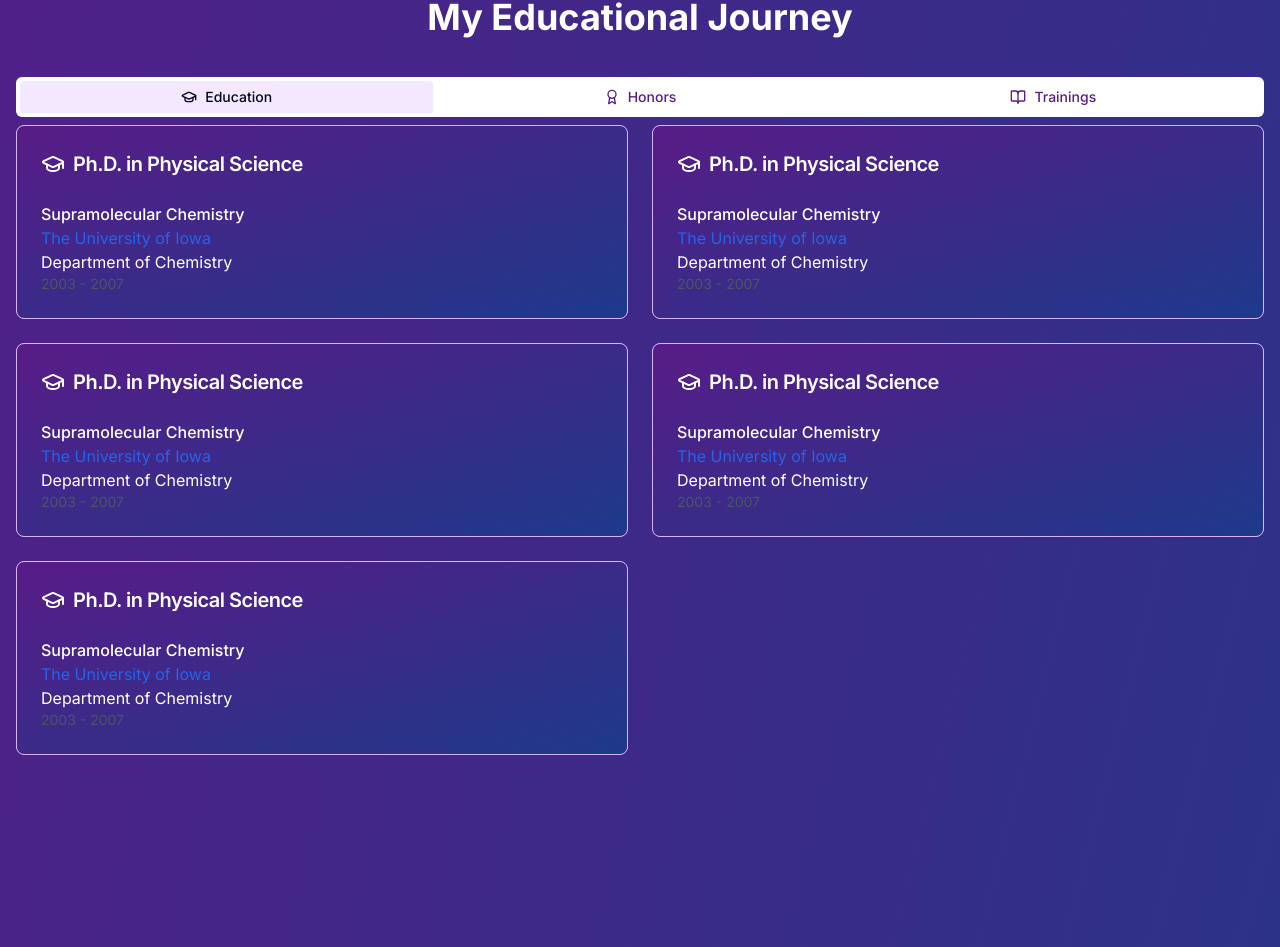
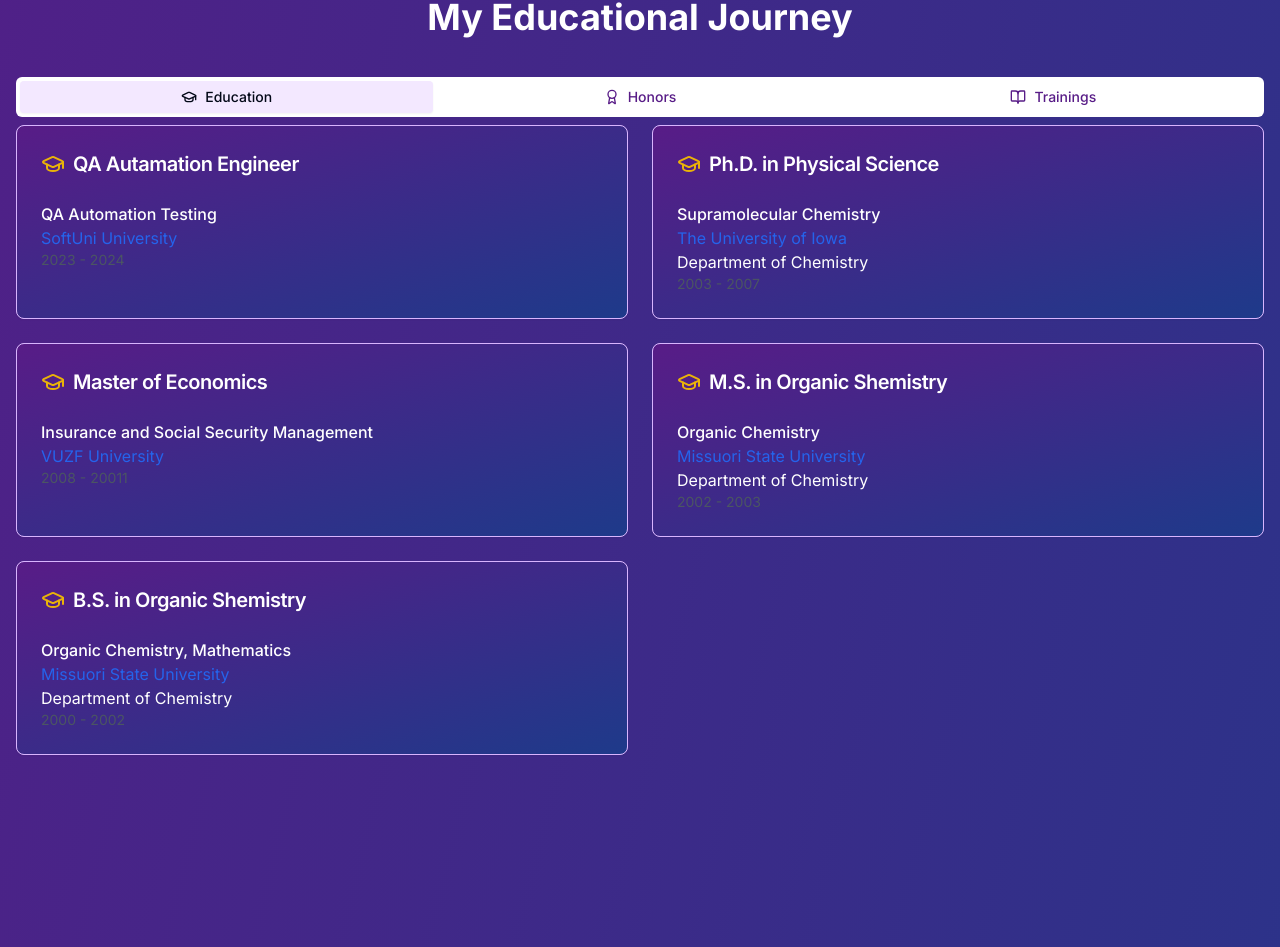
Before and after one commit to i11g/My-new-site, a Next.js app in the folder my-app/: page / in a window 1280 px wide. Shown: the part 1543-2490 px from the top of the page. Built offline with nearby package versions, Linux system fonts and the light colour scheme.

Commit message:
files added

```diff
--- a/my-app/src/app/components/Education.tsx
+++ b/my-app/src/app/components/Education.tsx
@@ -7,12 +7,11 @@ import { ScrollArea } from '@/app/components/ui/scroll-area';
 const Education = () => {
   const educationData = [
     {
-      degree: "Ph.D. in Physical Science",
-      area: "Supramolecular Chemistry",
-      university: "The University of Iowa",
-      universityUrl: "https://uiowa.edu/",
-      department: "Department of Chemistry",
-      period: "2003 - 2007"
+      degree: "QA Autamation Engineer",
+      area: "QA Automation Testing",
+      university: "SoftUni University",
+      universityUrl: "https://softuni.bg/",
+      period: "2023 - 2024"
     },
     {
       degree: "Ph.D. in Physical Science",
@@ -23,28 +22,27 @@ const Education = () => {
       period: "2003 - 2007"
     },
     {
-      degree: "Ph.D. in Physical Science",
-      area: "Supramolecular Chemistry",
-      university: "The University of Iowa",
-      universityUrl: "https://uiowa.edu/",
-      department: "Department of Chemistry",
-      period: "2003 - 2007"
+      degree: "Master of Economics",
+      area: "Insurance and Social Security Management",
+      university: "VUZF University",
+      universityUrl: "https://vuzf.edu/",
+      period: "2008 - 20011"
     },
     {
-      degree: "Ph.D. in Physical Science",
-      area: "Supramolecular Chemistry",
-      university: "The University of Iowa",
-      universityUrl: "https://uiowa.edu/",
+      degree: "M.S. in Organic Shemistry",
+      area: "Organic Chemistry",
+      university: "Missuori State University",
+      universityUrl: "https://missouristate.edu/",
       department: "Department of Chemistry",
-      period: "2003 - 2007"
+      period: "2002 - 2003"
     },
     {
-      degree: "Ph.D. in Physical Science",
-      area: "Supramolecular Chemistry",
-      university: "The University of Iowa",
-      universityUrl: "https://uiowa.edu/",
+      degree: "B.S. in Organic Shemistry",
+      area: "Organic Chemistry, Mathematics",
+      university: "Missuori State University",
+      universityUrl: "https://missouristate.edu/",
       department: "Department of Chemistry",
-      period: "2003 - 2007"
+      period: "2000 - 2002"
     },
 
   ]
@@ -58,12 +56,25 @@ const Education = () => {
 
    const honors: Honor[] = [
     "Vice President of Missouri State University ACS Student Affiliate Chapter/Chemistry Honors Society",
-    // ... (other honors)
+    "American Chemical Society, Division of Inorganic Chemistry, Student Travel Award to the 232nd ACS National Meeting and Exposition, San Francisco, CA, 2006",
+ "The University of Iowa Chemistry Department Travel Award to the 89th Canadian Chemistry Conference and Exhibition, Halifax, NS, Canada, 2006",
+"Moderator at the 8th James F. Jacobsen Graduate Forum, Iowa City, IA, 2006",
+"The University of Iowa Student Government Travel Award to International Symposium on Supramolecular Chemistry XIII, South Bend, IN, 2004",
+" The University of Iowa Chemistry Department Travel Award to the 38th ACS Midwest Regional Meeting, Columbia, MO, 2003",
   ];
 
   const trainings: Training[] = [
+    { year: 2023, items: ["Leadership Academy - Vladimir Borachev"] },
     { year: 2021, items: ["New Service Vision Model - Anastasia Vladychynska Consulting"] },
-    // ... (other trainings)
+    { year: 2019, items: ["Facility management and energy services - Sofia University “St. Kliment Ohridski"] },
+    { year: 2018, items: ["Facility Management** - WIFI Bulgaria"] },
+    { year: 2017, items: ["Record keeping, archiving, storage and usage of banks archiving documents according to the new normative acts** - International banking institute"] },
+    { year: 2013, items: ["Effective financial markets negotiations** - OD&M Consulting"] },
+    { year: 2011, items: ["Results achievements and relationship management** - In your Hands"] },
+    { year: 2011, items: ["Targeting skills - In your Hands"] },
+    { year: 2011, items: ["Leadership and teams’ motivations** - In your Hands"] },
+    { year: 2011, items: ["Delegations skills and monitoring** - In your Hands"] },
+
   ];
 
   return (
@@ -91,7 +102,7 @@ const Education = () => {
                 <Card key={index} className="bg-gradient-to-br from-purple-900 to-blue-900 text-white border border-purple-300">
                   <CardHeader>
                     <CardTitle className="text-xl font-semibold flex items-center">
-                      <GraduationCap className="mr-2" />
+                      <GraduationCap className="mr-2 text-yellow-500" />
                       {edu.degree}
                     </CardTitle>
                   </CardHeader>
@@ -136,14 +147,13 @@ const Education = () => {
                   {trainings.map((training, index) => (
                     <div key={index} className="mb-6">
                       <h3 className="text-xl font-semibold mb-2">{training.year}</h3>
-                      <ul className="space-y-2">
-                        {training.items.map((item, itemIndex) => (
+                               {training.items.map((item, itemIndex) => (
                           <li key={itemIndex} className="flex items-start">
                             <BookOpen className="mr-2 flex-shrink-0 text-green-500" />
                             <span>{item}</span>
                           </li>
                         ))}
-                      </ul>
+
                     </div>
                   ))}
                 </ScrollArea>
```
Also changed, not shown: my-app/public/MU.jpg (added).
